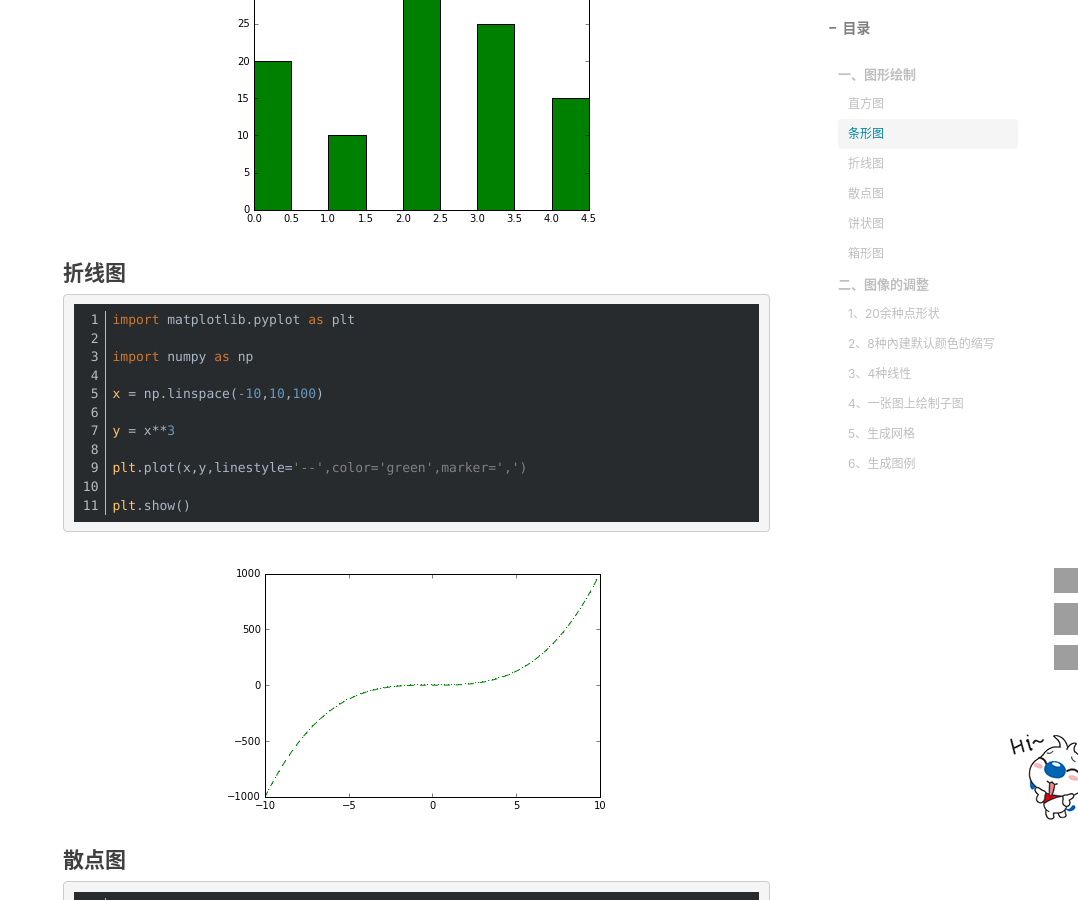
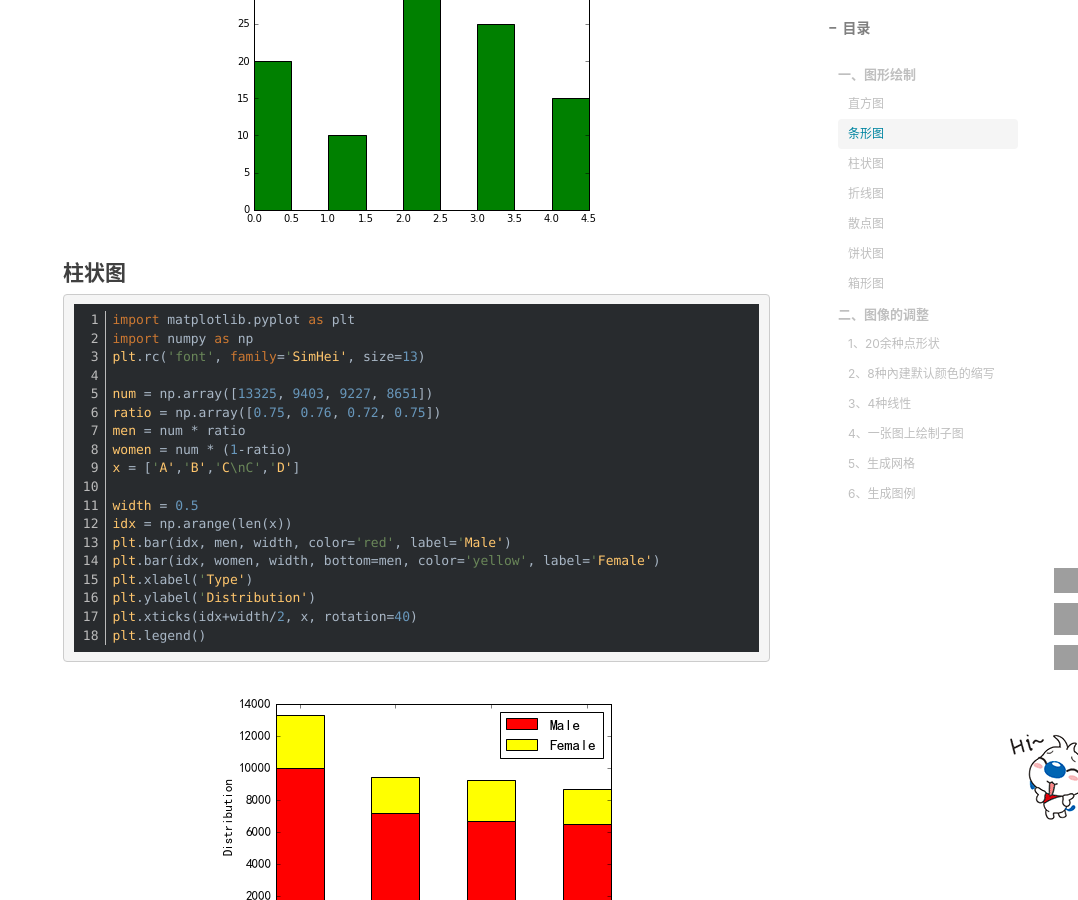
Before and after one commit to yuchen112358/yuchen112358.github.io, a Jekyll site: the page built from _posts/2017-02-06-python-draw.md, in a window 1280 px wide and 900 px high, scrolled down 2208 px. Shown: the whole window, without its empty margins (202-1280 px from the left). Built offline with Jekyll 4.4.1, drawn with Linux system fonts in a browser that asks for light colours; nearby versions of some CDN libraries; comment, search, counter and statistics services are not loaded; some of the changed text lies outside the part shown; grey boxes are pictures that could not be loaded.

Commit message:
python draw pictures

````diff
--- a/_posts/2017-02-06-python-draw.md
+++ b/_posts/2017-02-06-python-draw.md
@@ -79,6 +79,30 @@ plt.show()
 
 ![png](/images/posts/python/output_10_0.png)
 
+#### 柱状图
+
+```python
+import matplotlib.pyplot as plt
+import numpy as np
+plt.rc('font', family='SimHei', size=13)
+
+num = np.array([13325, 9403, 9227, 8651])
+ratio = np.array([0.75, 0.76, 0.72, 0.75])
+men = num * ratio
+women = num * (1-ratio)
+x = ['A','B','C\nC','D']
+
+width = 0.5
+idx = np.arange(len(x))
+plt.bar(idx, men, width, color='red', label='Male')
+plt.bar(idx, women, width, bottom=men, color='yellow', label='Female')
+plt.xlabel('Type')
+plt.ylabel('Distribution')
+plt.xticks(idx+width/2, x, rotation=40)
+plt.legend()
+```
+
+![png](/images/posts/python/output_34_1.png)
 
 #### 折线图
 
@@ -211,19 +235,19 @@ x=np.arange(1,100)
 
 plt.subplot(221)  # 2行2列第1个图
 
-plt.plot(x,x)
+plt.plot(x,x,'r*')
 
 plt.subplot(222)
 
-plt.plot(x,-x)
+plt.plot(x,-x,'g.')
 
 plt.subplot(223)
 
-plt.plot(x,x*x)
+plt.plot(x,x*x,'b+')
 
 plt.subplot(224)
 
-plt.plot(x,np.log(x))
+plt.plot(x,np.log(x),'y^')
 
 plt.show()
 ```
````
Also changed, not shown: images/posts/python/output_28_0.png, images/posts/python/output_34_1.png (added).
